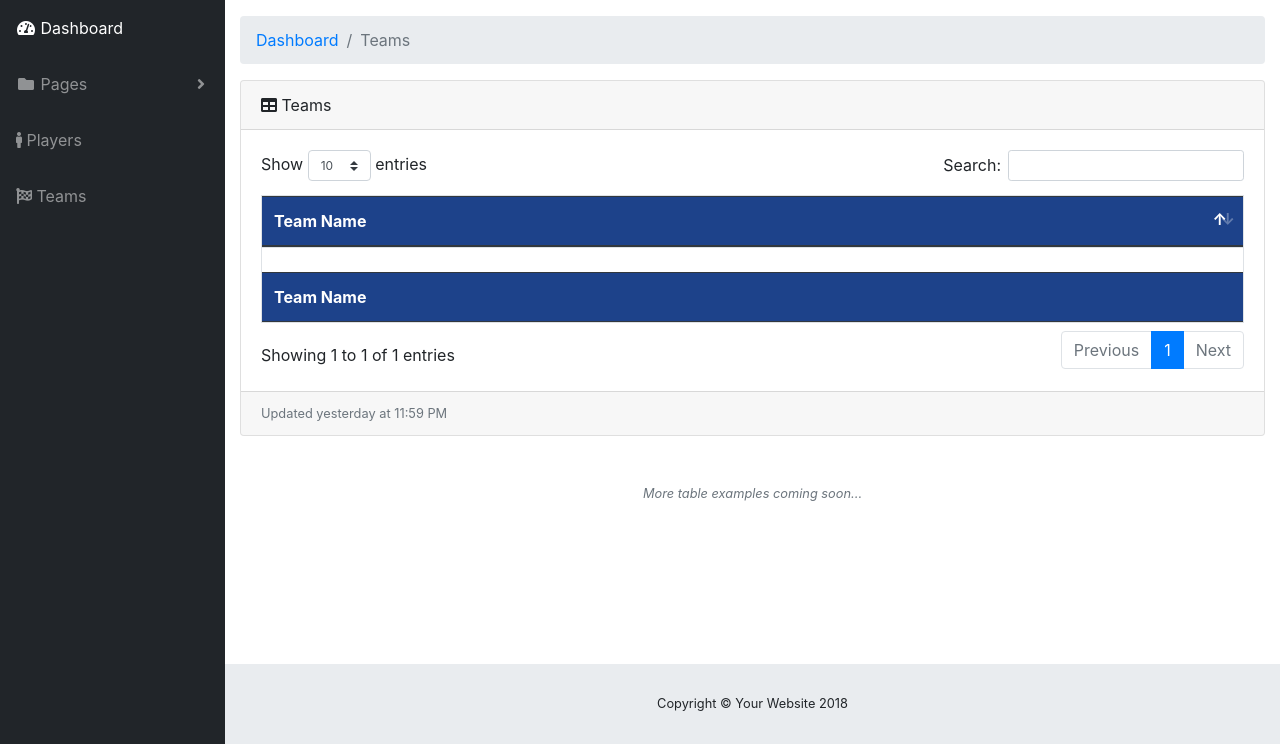
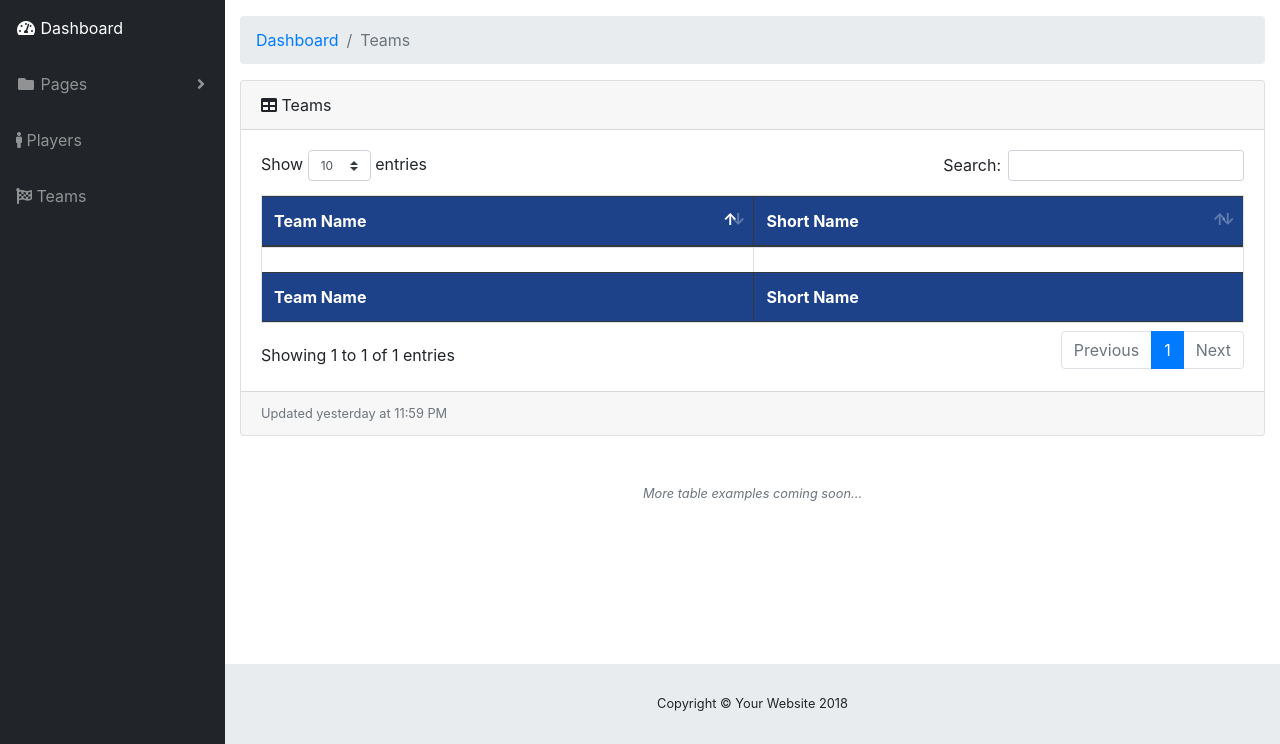
Before and after one commit to Miloshosky/NBATest, a PHP site: page /admin/view/teams.php in a window 1280 px wide. Shown: the part 56-800 px from the top of the page. Run offline with PHP 8.4, Linux system fonts and the light colour scheme; the visitor is signed in with stand-in values (Sample User, id 1); tables that the repository leaves empty or names only in its code hold one stand-in row (values such as "Sample post"); data that the repository does not hold is empty.

Commit message:
updated admin teams page

```diff
--- a/admin/view/teams.php
+++ b/admin/view/teams.php
@@ -45,11 +45,13 @@
                   <thead class="thead-dark">
                     <tr>
                       <th>Team Name</th>
+                      <th>Short Name</th>
                     </tr>
                   </thead>
                   <tfoot class="thead-dark">
                     <tr>
                       <th>Team Name</th>
+                      <th>Short Name</th>
                     </tr>
                   </tfoot>
                   <tbody>
@@ -63,6 +65,7 @@
                         {
                           echo '<tr>';
                           echo '<td>' . $row['teamName'] . '</td>';
+                          echo '<td>' . $row['teamShortName'] . '</td>';
                           echo '</tr>';
                         }
                       }
```
